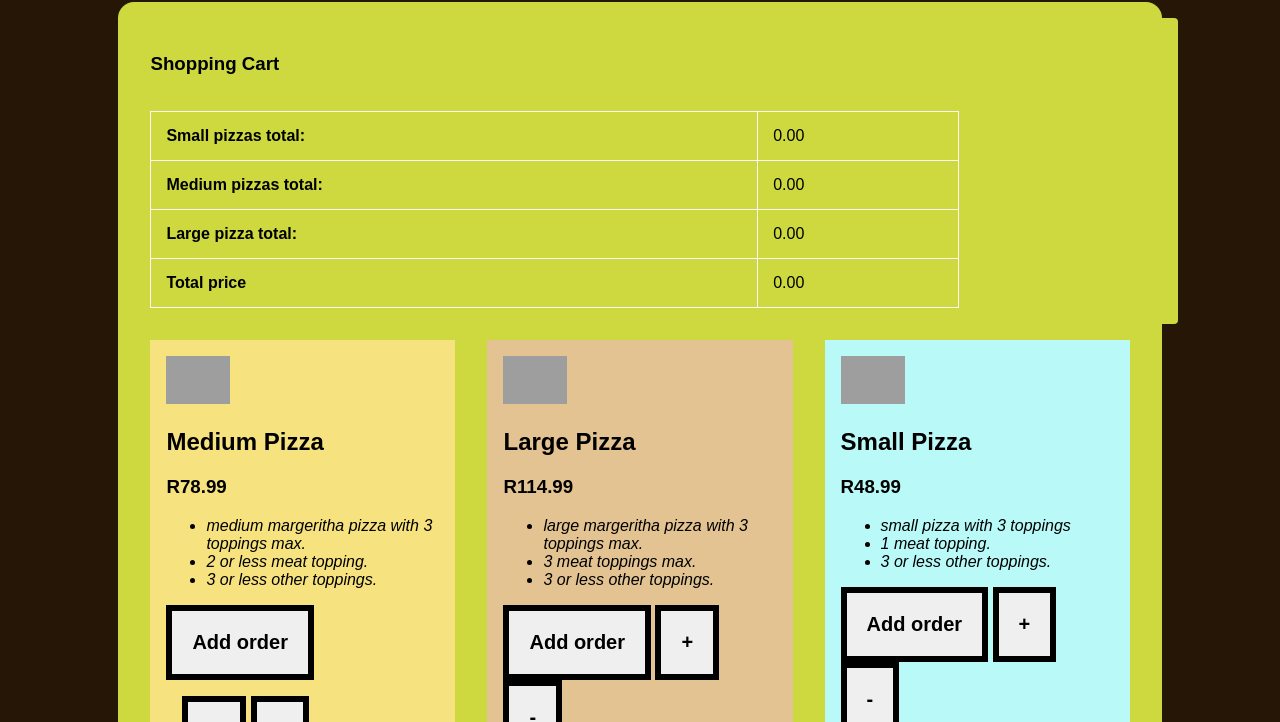
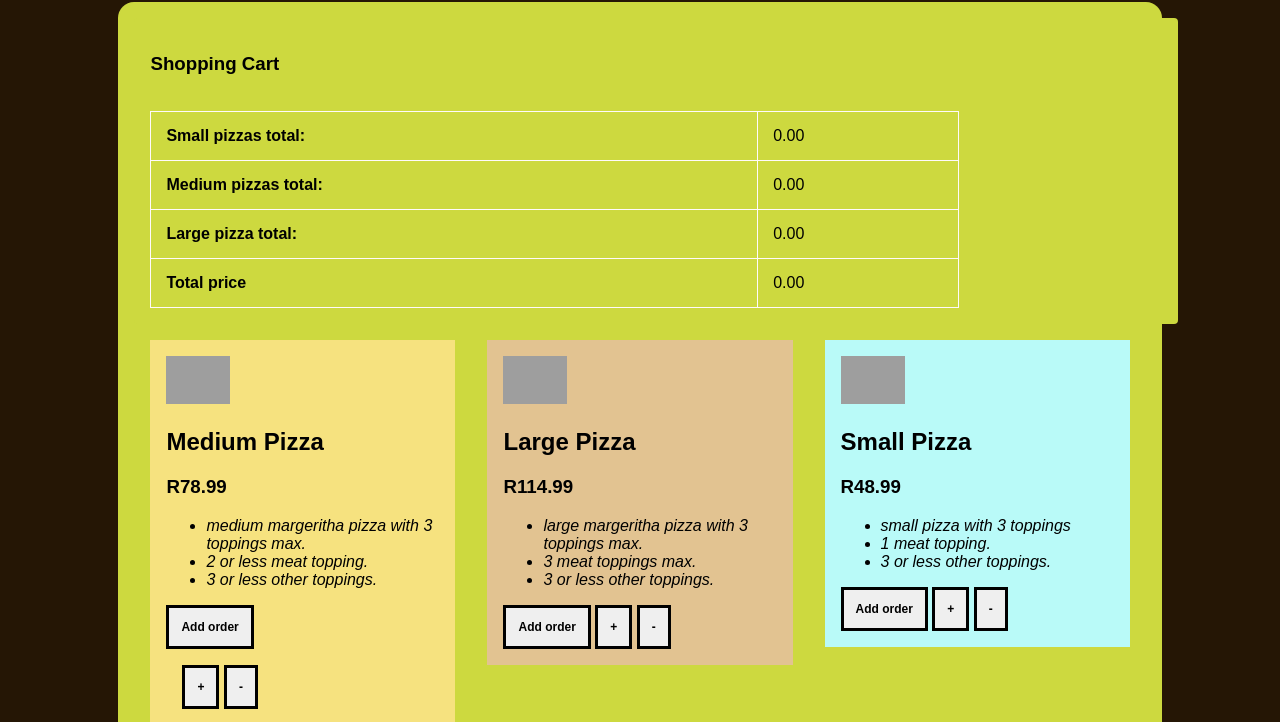
Before and after one commit to WeHaveJoy/pizza_with_alpine, a plain HTML site: page index.html in a window 1280 px wide. Shown: the part 78-800 px from the top of the page. Drawn offline with nearby package versions, Linux system fonts and the light colour scheme; grey boxes are pictures that could not be loaded.

Commit message:
added on html and fixed style

```diff
--- a/style.css
+++ b/style.css
@@ -114,15 +114,15 @@ body {
   }
 
   .order{
-    font-size: 20px;
+    font-size: 0.75em;
   }
 
  .add_qty{
-  font-size: 20px;
+  font-size: 0.75em;
 }
 
 .reduce_qty{
-  font-size: 20px;
+  font-size: 0.75em;
 }
 
 .container {
```
Also changed, not shown: index.html (+0 -3 lines).
